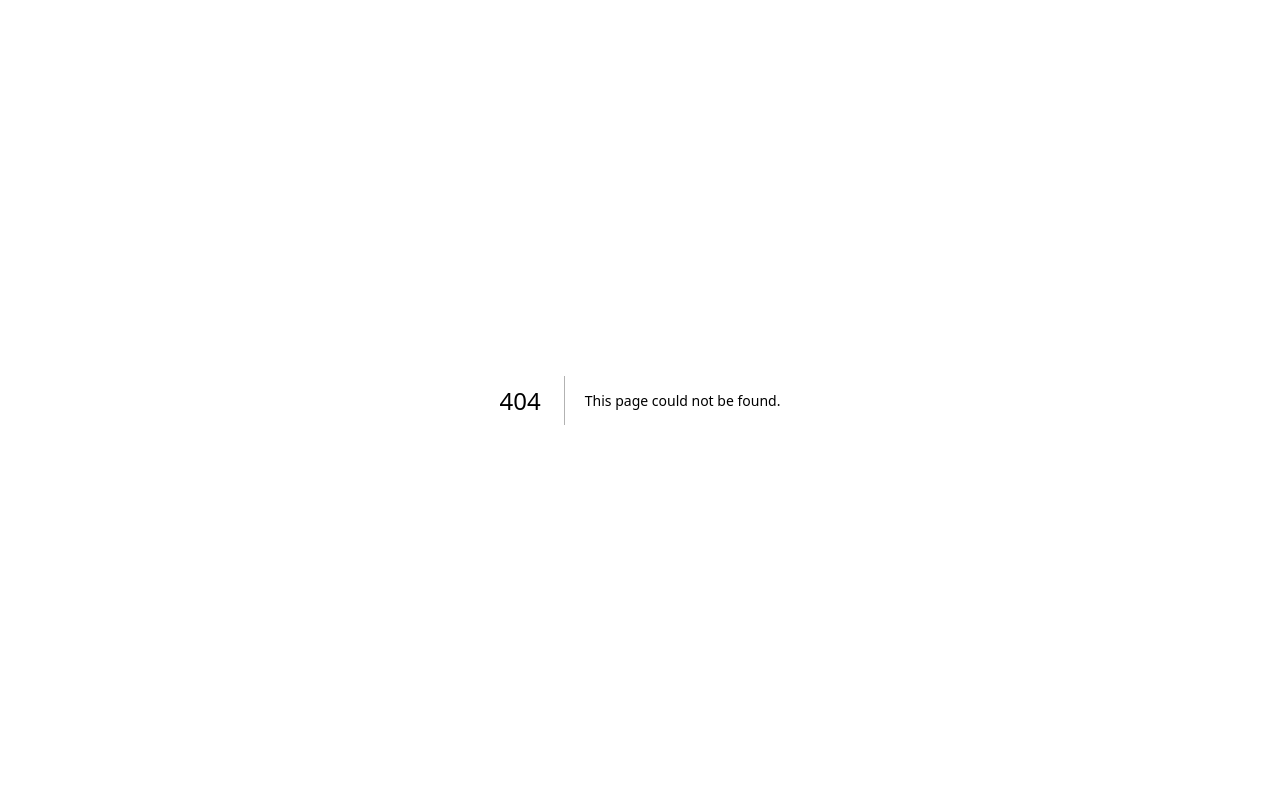
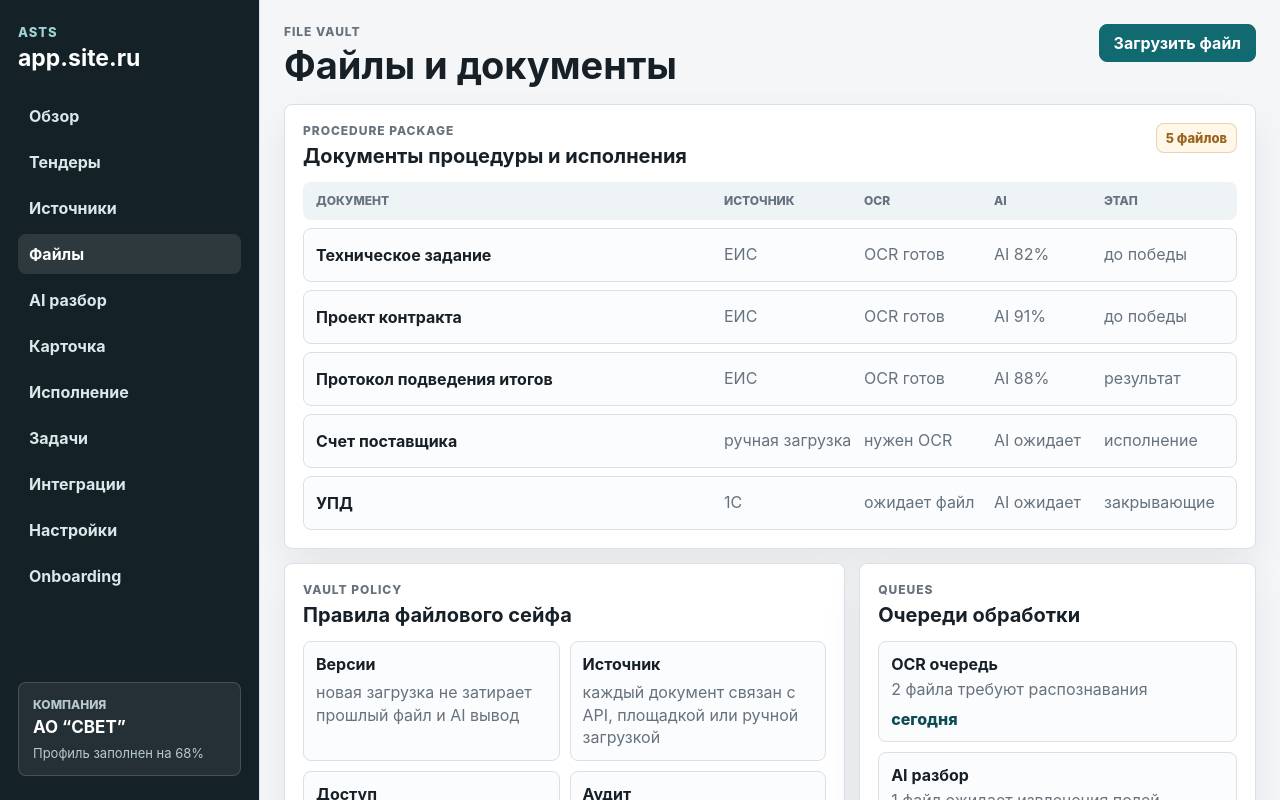
Before and after one commit to info14fourteen-creator/ASTS, a Next.js app in the folder apps/web/: page /documents in a window 1280 px wide. Before the commit this address had no page. Shown: the top 800 px of the page. Built offline with nearby package versions, Linux system fonts and the light colour scheme.

Commit message:
Add document vault workspace screen

```diff
--- a/apps/web/app/app-shell.tsx
+++ b/apps/web/app/app-shell.tsx
@@ -2,6 +2,7 @@ const navItems = [
   ["overview", "/", "Обзор"],
   ["tenders", "/tenders", "Тендеры"],
   ["sources", "/sources", "Источники"],
+  ["documents", "/documents", "Файлы"],
   ["ai-review", "/ai-review", "AI разбор"],
   ["deal", "/tenders/demo", "Карточка"],
   ["execution", "/execution", "Исполнение"],
--- /dev/null
+++ b/apps/web/app/documents/page.tsx
@@ -0,0 +1,106 @@
+import { Sidebar } from "../app-shell";
+
+const documents = [
+  ["Техническое задание", "ЕИС", "OCR готов", "AI 82%", "до победы"],
+  ["Проект контракта", "ЕИС", "OCR готов", "AI 91%", "до победы"],
+  ["Протокол подведения итогов", "ЕИС", "OCR готов", "AI 88%", "результат"],
+  ["Счет поставщика", "ручная загрузка", "нужен OCR", "AI ожидает", "исполнение"],
+  ["УПД", "1C", "ожидает файл", "AI ожидает", "закрывающие"],
+];
+
+const vaultRules = [
+  ["Версии", "новая загрузка не затирает прошлый файл и AI вывод"],
+  ["Источник", "каждый документ связан с API, площадкой или ручной загрузкой"],
+  ["Доступ", "финансы видят платежи, B2G видит процедуру, исполнение видит контракт"],
+  ["Аудит", "фиксируем кто загрузил, кто подтвердил и где использован документ"],
+];
+
+const queues = [
+  ["OCR очередь", "2 файла требуют распознавания", "сегодня"],
+  ["AI разбор", "1 файл ожидает извлечения полей", "после OCR"],
+  ["Ручная проверка", "2 вывода ниже confidence 85%", "закупщик"],
+];
+
+export default function DocumentsPage() {
+  return (
+    <main className="app-shell">
+      <Sidebar active="documents" />
+      <section className="workspace">
+        <header className="topline">
+          <div>
+            <p className="eyebrow">File vault</p>
+            <h1>Файлы и документы</h1>
+          </div>
+          <button className="primary" type="button">
+            Загрузить файл
+          </button>
+        </header>
+
+        <section className="panel">
+          <div className="panel-head compact">
+            <div>
+              <p className="eyebrow">Procedure package</p>
+              <h2>Документы процедуры и исполнения</h2>
+            </div>
+            <span className="status-pill">5 файлов</span>
+          </div>
+          <div className="document-table">
+            <div className="document-row document-head">
+              <span>Документ</span>
+              <span>Источник</span>
+              <span>OCR</span>
+              <span>AI</span>
+              <span>Этап</span>
+            </div>
+            {documents.map(([title, source, ocr, ai, stage]) => (
+              <div className="document-row" key={title}>
+                <strong>{title}</strong>
+                <span>{source}</span>
+                <span>{ocr}</span>
+                <span>{ai}</span>
+                <span>{stage}</span>
+              </div>
+            ))}
+          </div>
+        </section>
+
+        <section className="layout-grid bottom-grid">
+          <article className="panel span-7">
+            <div className="panel-head compact">
+              <div>
+                <p className="eyebrow">Vault policy</p>
+                <h2>Правила файлового сейфа</h2>
+              </div>
+            </div>
+            <div className="sync-rule-grid">
+              {vaultRules.map(([title, text]) => (
+                <div className="sync-rule" key={title}>
+                  <strong>{title}</strong>
+                  <span>{text}</span>
+                </div>
+              ))}
+            </div>
+          </article>
+
+          <article className="panel span-5">
+            <div className="panel-head compact">
+              <div>
+                <p className="eyebrow">Queues</p>
+                <h2>Очереди обработки</h2>
+              </div>
+            </div>
+            <div className="ingest-log">
+              {queues.map(([title, text, status]) => (
+                <div className="ingest-item" key={title}>
+                  <strong>{title}</strong>
+                  <span>{text}</span>
+                  <em>{status}</em>
+                </div>
+              ))}
+            </div>
+          </article>
+        </section>
+      </section>
+    </main>
+  );
+}
--- a/apps/web/app/globals.css
+++ b/apps/web/app/globals.css
@@ -828,6 +828,45 @@ dd {
   margin: 0;
 }
 
+.document-table {
+  display: grid;
+  gap: 8px;
+}
+
+.document-row {
+  display: grid;
+  grid-template-columns: minmax(220px, 1fr) 130px 120px 100px 120px;
+  gap: 10px;
+  align-items: center;
+  min-height: 54px;
+  border: 1px solid var(--line);
+  border-radius: 8px;
+  padding: 10px 12px;
+  background: #fbfcfd;
+}
+
+.document-row strong {
+  line-height: 1.3;
+}
+
+.document-row span {
+  color: var(--muted);
+  line-height: 1.35;
+}
+
+.document-head {
+  min-height: 36px;
+  border-color: transparent;
+  background: var(--surface-soft);
+}
+
+.document-head span {
+  color: var(--muted);
+  font-size: 12px;
+  font-weight: 850;
+  text-transform: uppercase;
+}
+
 .ai-review-list {
   display: grid;
   gap: 10px;
@@ -1131,6 +1170,14 @@ dd {
     gap: 7px;
   }
 
+  .document-row {
+    grid-template-columns: 1fr 1fr;
+  }
+
+  .document-head {
+    display: none;
+  }
+
   .stage-line,
   .stage-line.muted {
     grid-template-columns: repeat(8, minmax(92px, 1fr));
```
